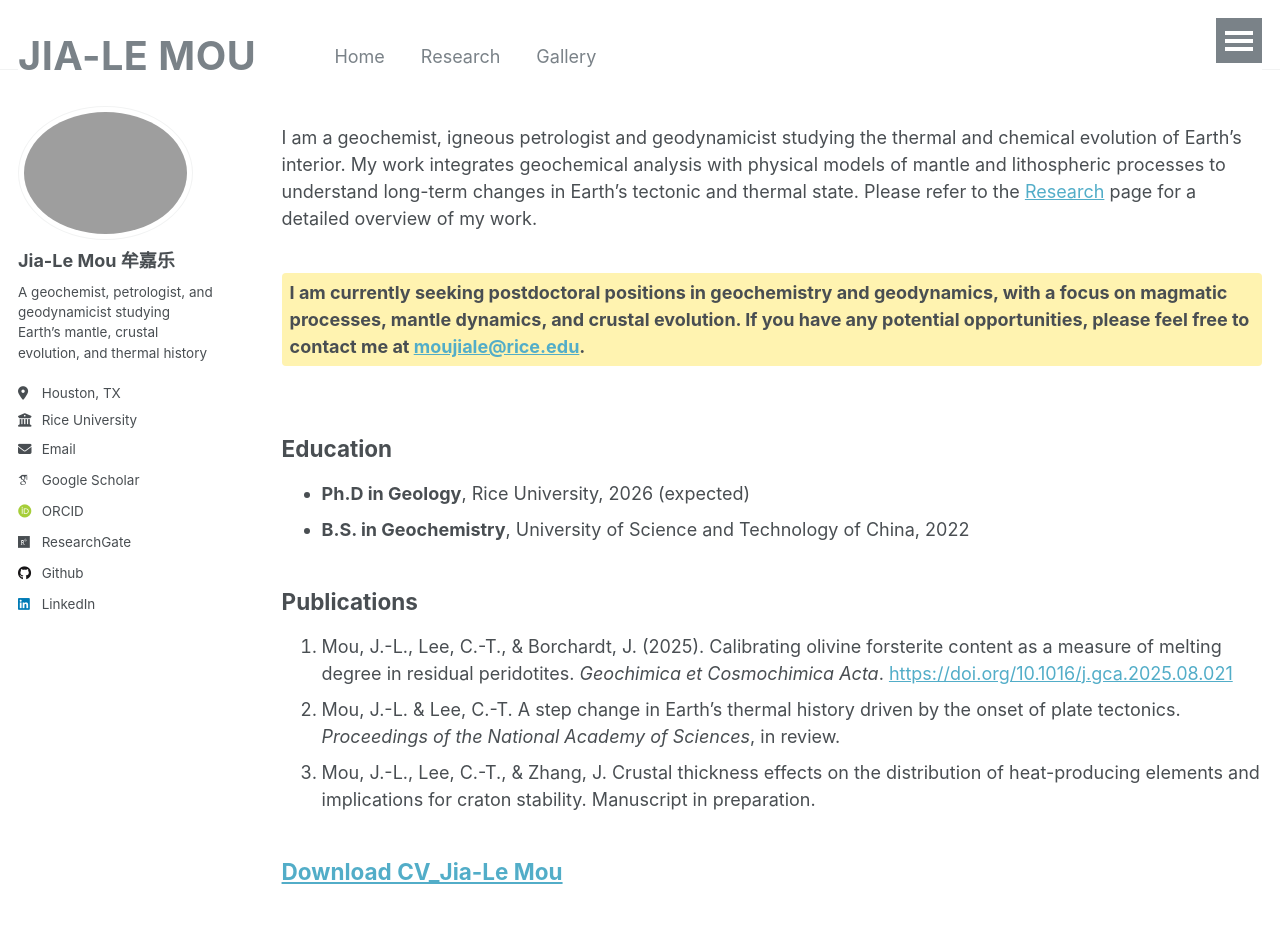
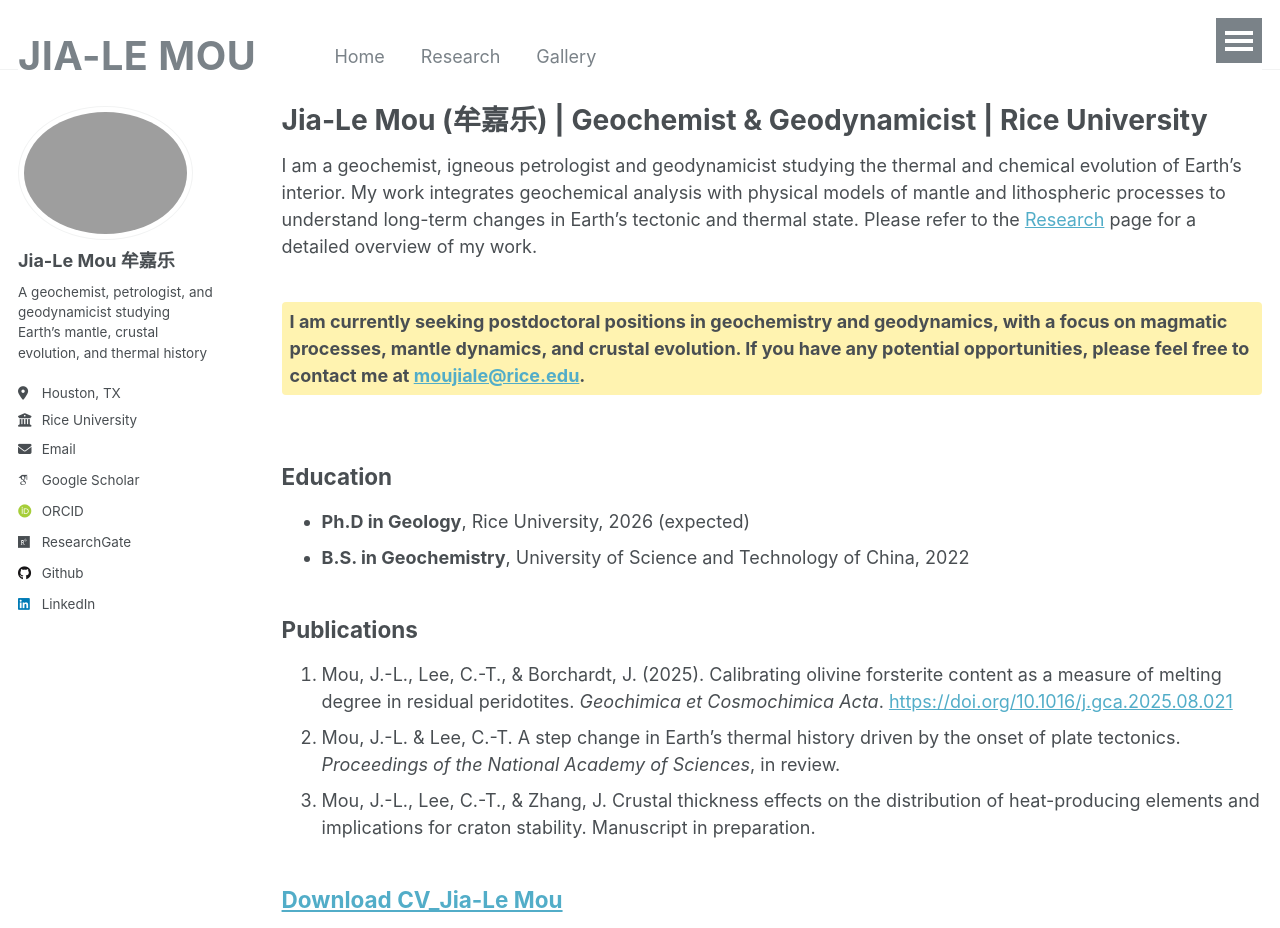
Before and after one commit to Mou-Jia-Le/Mou-Jia-Le.github.io, a Jekyll site: the page built from index.md, in a window 1280 px wide and 1222 px high, cut to the strip 0-928 px from the top of the window. Built offline with Jekyll 4.4.1, drawn with Linux system fonts in a browser that asks for light colours; some web fonts are replaced.

Commit message:
Update title and excerpt in index.md

```diff
--- a/index.md
+++ b/index.md
@@ -1,6 +1,7 @@
 ---
 layout: archive
-title: ""
+title: "Jia-Le Mou (牟嘉乐) | Geochemist & Geodynamicist | Rice University"
+excerpt: "Jia-Le Mou's personal website. Geochemist studying the thermal and chemical evolution of Earth’s interior at Rice University."
 author_profile: true
 ---
 
```
